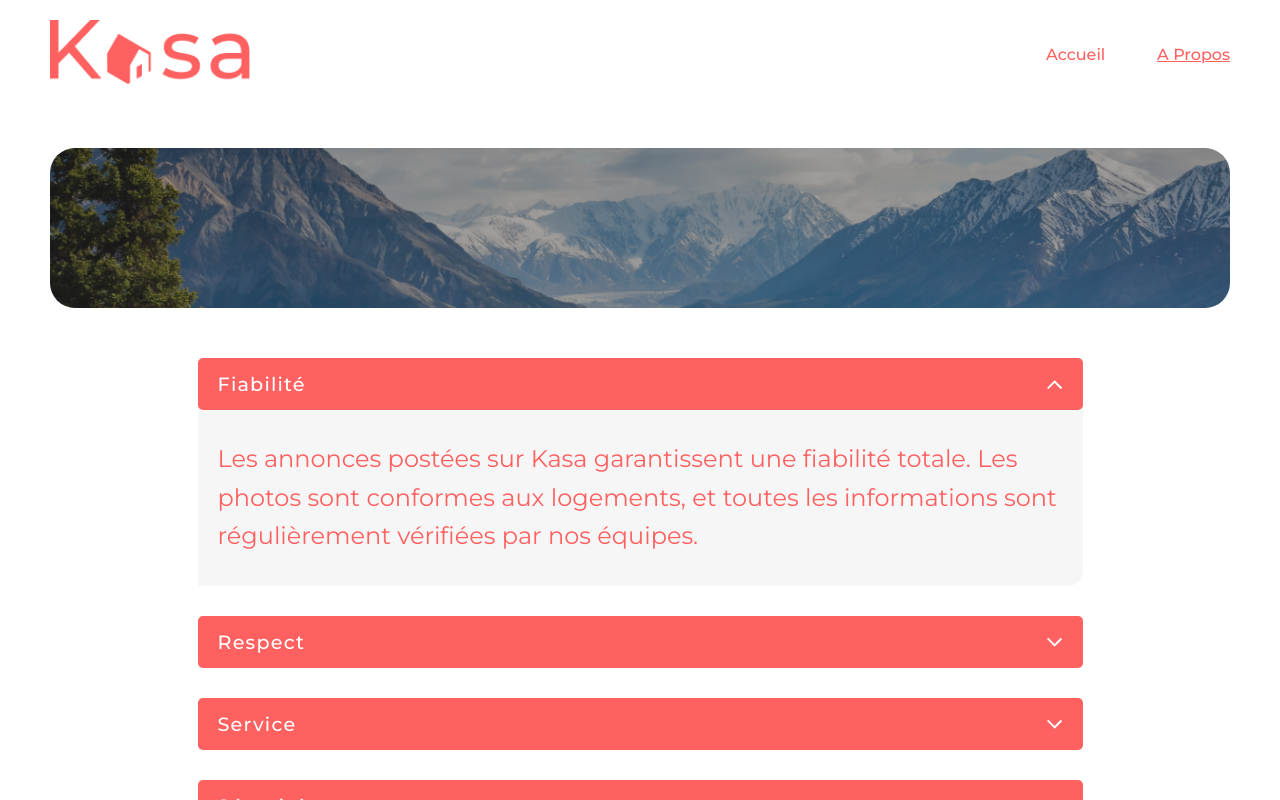
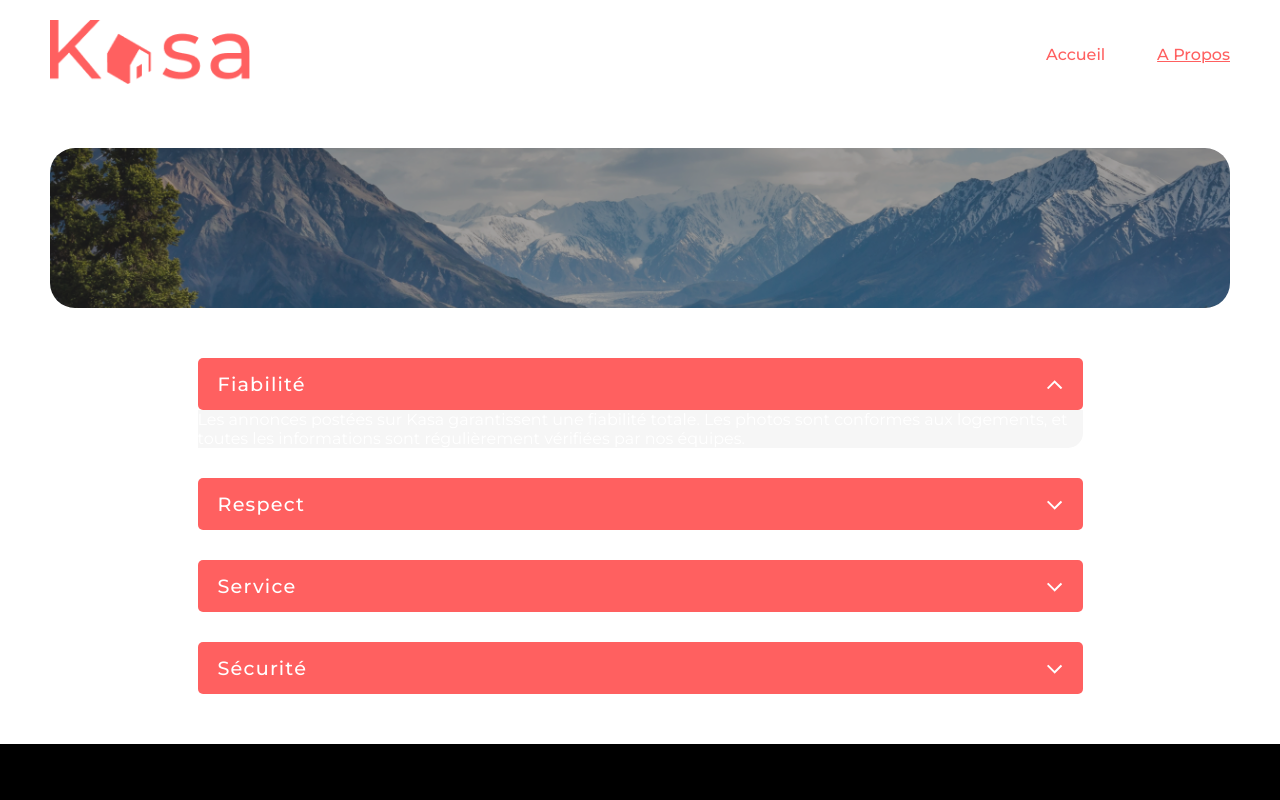
Before and after one commit to MarcosMene/MarcosMeneghetti_11_19042022, a React (Create React App) app: page /apropos in a window 1280 px wide. Both pictures are taken after a click on the element 1054 px from the left and 384 px from the top of the page. Shown: the top 800 px of the page. Built offline with nearby package versions, Linux system fonts and the light colour scheme.

Commit message:
correction police accordion

```diff
--- a/src/components/Accordion.js
+++ b/src/components/Accordion.js
@@ -3,7 +3,7 @@ import "../styles/generalstyle.css";
 import UpArrow from "../assets/VectorUp.png";
 import DownArrow from "../assets/VectorDown.png";
 
-function Accordion({ title, active, setActive, text }) {
+function Accordion({ title, active, setActive, text, police }) {
   return (
     <div className="accordion">
       <div className="accordingHeading">
@@ -23,16 +23,8 @@ function Accordion({ title, active, setActive, text }) {
         </div>
       </div>
 
-      <div
-        className={
-          (active === title ? "show" : "") + " accordingContent largePolice"
-        }
-      >
-        <div className="according-container">
-          <div>
-            <p>{text}</p>
-          </div>
-        </div>
+      <div className={(active === title ? "show" : "") + " accordingContent"}>
+        <div className={police}>{text}</div>
       </div>
     </div>
   );
--- a/src/components/AccordionEquipaments.js
+++ b/src/components/AccordionEquipaments.js
@@ -2,7 +2,8 @@ import React from "react";
 
 const AccordionEquipaments = () => {
   return (
-    <ul>
+    <>
+      <ul className="accordion-list">
         <li>Climatisation</li>
         <li>Wi-Fi</li>
         <li>Cuisine</li>
@@ -11,6 +12,7 @@ const AccordionEquipaments = () => {
         <li>Sèche-cheveux</li>
         <li>Cintres</li>
       </ul>
+    </>
   );
 };
 
```
Lines whose indentation alone changed are shown as unchanged.
